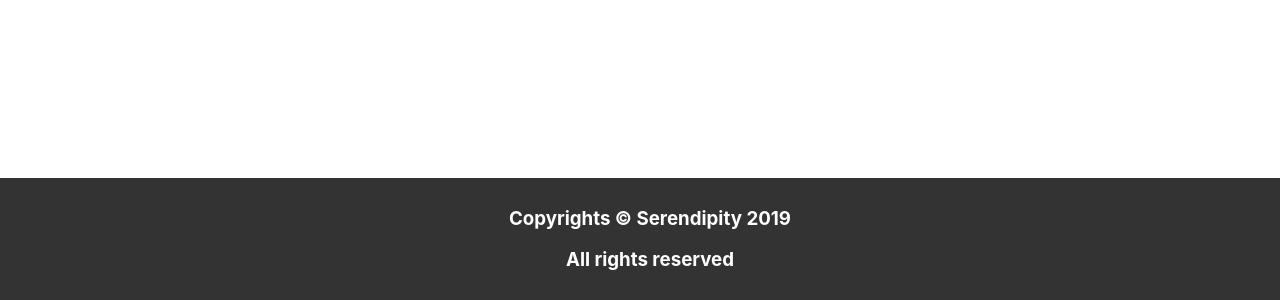
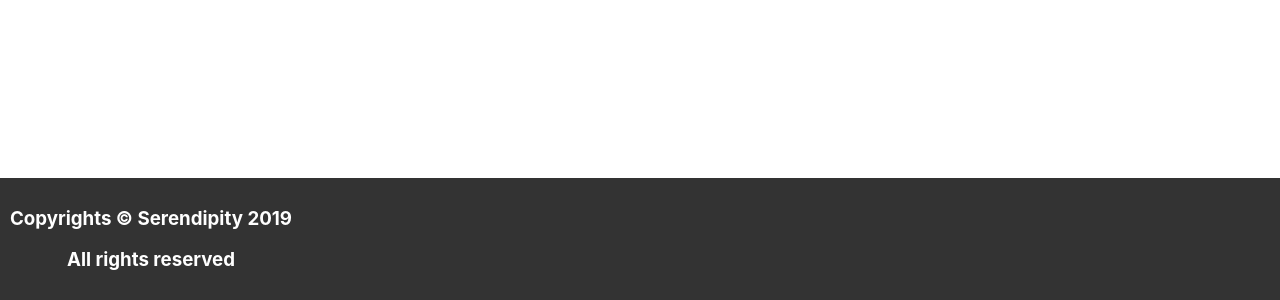
Before and after one commit to SE-GUC/Serendipity, a React (Create React App) app in the folder client/: page / in a window 1280 px wide. Shown: the part 500-800 px from the top of the page. Built offline with nearby package versions, Linux system fonts and the light colour scheme.

Commit message:
fixed footer

```diff
--- a/client/src/App.css
+++ b/client/src/App.css
@@ -33,9 +33,18 @@
 }
 
 /* this what keeps the damn footer down */
-footer {
+/* footer {
   position: absolute;
   bottom: 0;
   width: 100%;
   background-color: honeydew;
- }
+ } */
+ footer {
+  display: flex;
+  background-color: #222;
+  padding: 10px;
+  color: red;
+  position: fixed;
+  bottom: 0;
+  width: 100%;
+}
```
Also changed, not shown: client/src/index.css (+10 -0 lines).
